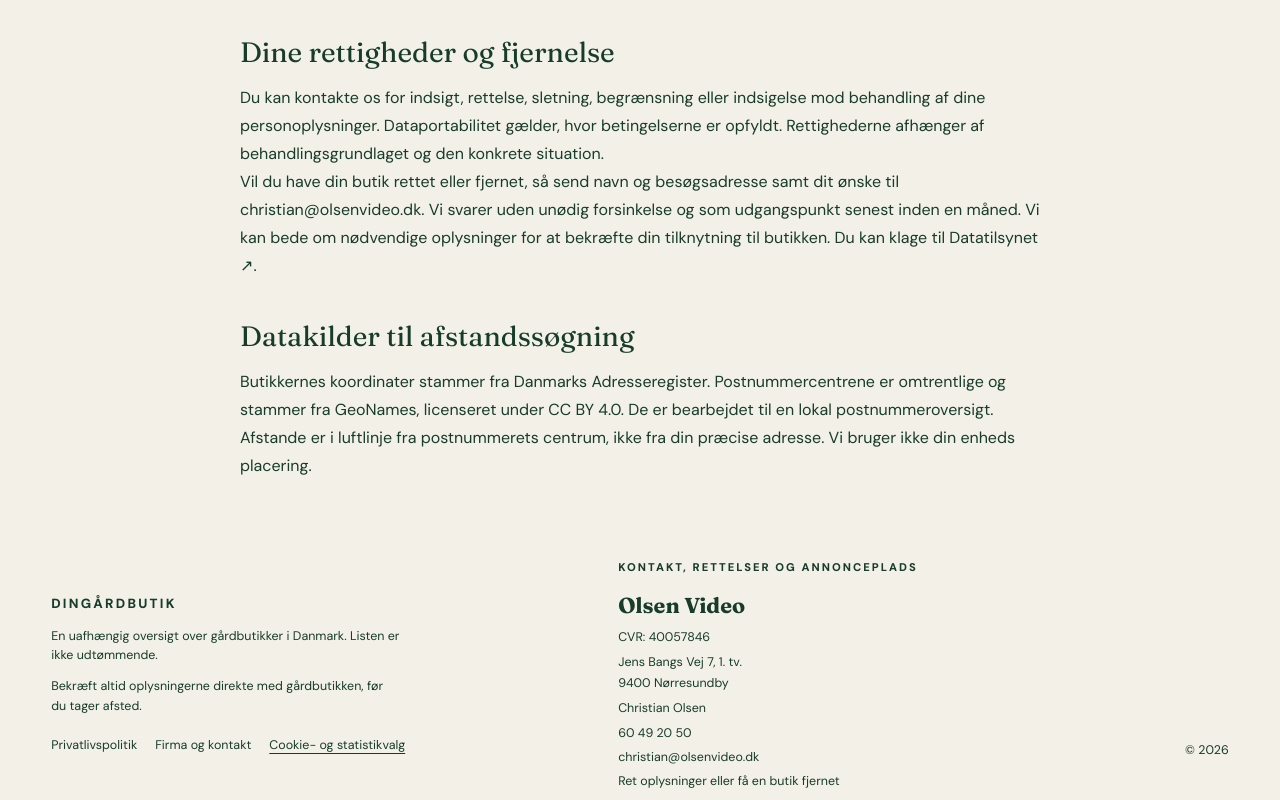
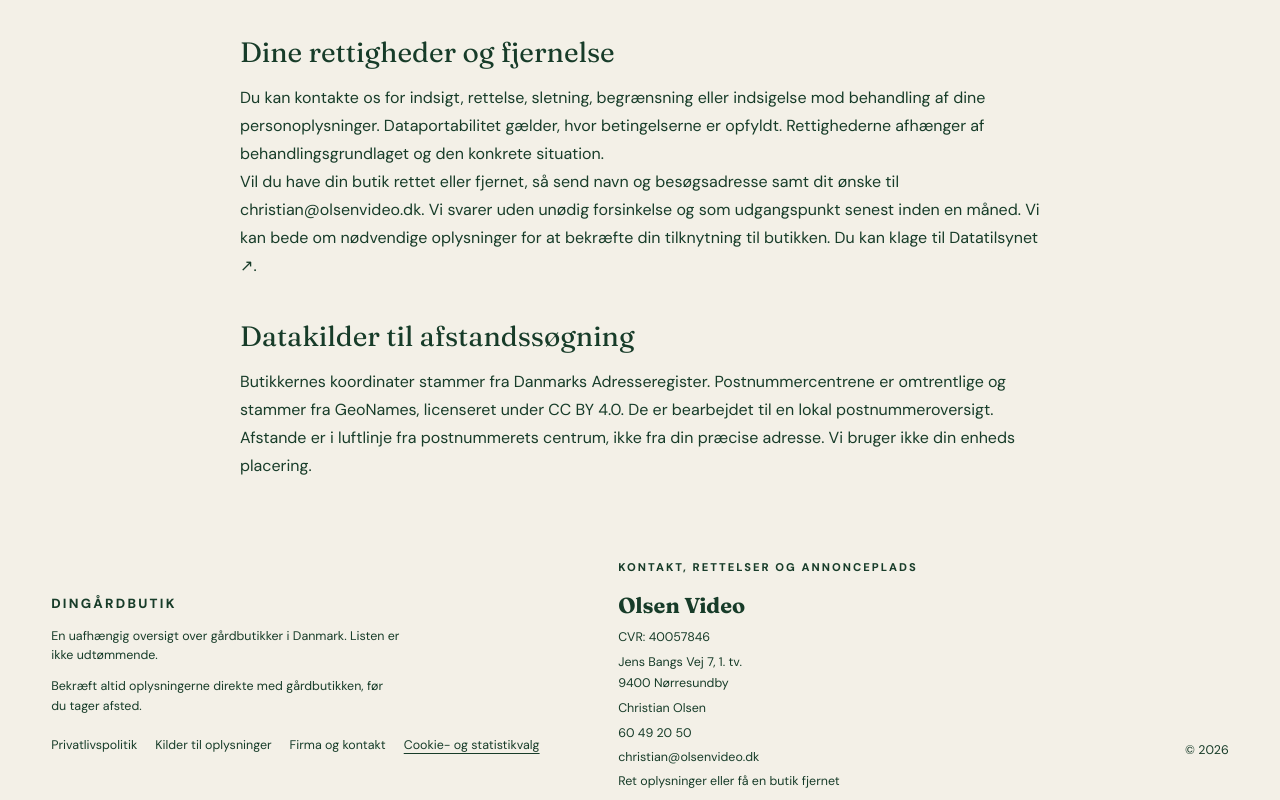
Before and after one commit to ChristianOlsen1997/dingaardbutik, a Next.js app: page /privatliv in a window 1280 px wide. Shown: the part 2030-2830 px from the top of the page. Built offline with nearby package versions, Linux system fonts and the light colour scheme.

Commit message:
Keep source and correction links in the site footer

```diff
--- a/src/app/gaardbutikker/[region]/page.tsx
+++ b/src/app/gaardbutikker/[region]/page.tsx
@@ -54,7 +54,6 @@ export default async function RegionPage({ params }: Props) {
                 {location.website && <a href={location.website} target="_blank" rel="noreferrer">Besøg {location.name} ↗</a>}
                 <a href={`https://www.google.com/maps/search/?api=1&query=${encodeURIComponent(`${location.address}, ${location.postalCode} ${location.city}`)}`} target="_blank" rel="noreferrer">Se på Google Maps ↗</a>
               </div>
-              <p className="listing-meta">{location.source && <><a href={location.source} target="_blank" rel="noreferrer">Kilde til oplysninger ↗</a> · </>}<a href={`mailto:christian@olsenvideo.dk?subject=${encodeURIComponent(`Rettelse eller fjernelse: ${location.name}`)}`}>Ret oplysninger eller få stedet fjernet</a></p>
             </article>
           ))}
         </div>
--- a/src/app/globals.css
+++ b/src/app/globals.css
@@ -101,7 +101,6 @@ button, a { -webkit-tap-highlight-color:transparent; }
 .postcode-options label { display:flex; align-items:center; gap:12px; font-size:.8rem; margin:12px 0; }
 .postcode-options select { background:var(--cream); color:var(--forest); border:1px solid var(--line); padding:8px; font:inherit; }
 .location-distance { display:block; margin-top:7px; font-size:.76rem; }
-.listing-meta { font-size:.76rem; line-height:1.6; }
 .location-summary { scroll-margin-block:24px; }
 .about-strip { position:relative; z-index:3; display:grid; background:var(--paper); grid-template-columns:38fr 62fr; gap:30px; padding:56px 0; border-bottom:1px solid var(--line); }
 .about-strip p { margin:0; }
--- a/src/app/privatliv/page.tsx
+++ b/src/app/privatliv/page.tsx
@@ -8,7 +8,7 @@ export const metadata: Metadata = { title: "Privatlivspolitik | Din Gårdbutik",
 export default function PrivacyPage() {
   return <div className="page-frame"><header className="site-header"><Link className="wordmark" href="/">dingårdbutik</Link></header><main className="legal-page"><Link href="/">← Til oversigten</Link><h1>Privatlivspolitik</h1><p>Senest opdateret 11. oktober 2026.</p>
     <h2>Hvem er ansvarlig?</h2><p>Din Gårdbutik drives af Olsen Video, CVR 40057846, Jens Bangs Vej 7, 1. tv., 9400 Nørresundby. Christian Olsen er dataansvarlig og kan kontaktes på <a href="mailto:christian@olsenvideo.dk">christian@olsenvideo.dk</a> eller <a href="tel:+4560492050">60 49 20 50</a>.</p>
-    <h2>Oplysninger om gårdbutikker</h2><p>Vi viser butikkens eller producentens navn, besøgsadresse, offentligt erhvervstelefonnummer, hjemmeside og en kort beskrivelse af udvalget. Oplysninger om en enkeltmandsvirksomhed kan også være personoplysninger.</p><p>Formålet er at hjælpe besøgende med at finde og kontakte lokale producenter. Vi bruger butikkernes egne hjemmesider og offentlige erhvervsprofiler, producentforeninger, turistbureauer, offentlige virksomheds- og adresseregistre samt forslag fra producenter og brugere. Forslag kontrolleres så vidt muligt mod offentlige kilder. Vi indsamler ikke CPR-numre eller følsomme oplysninger til oversigten.</p><p>Når oplysningerne er personoplysninger, er behandlingsgrundlaget vores legitime interesse i at drive en oplysende oversigt over lokale producenter og brugernes interesse i at finde dem, jf. GDPR artikel 6, stk. 1, litra f. Vi begrænser oplysningerne til det, der er relevant for at besøge eller kontakte virksomheden, og tager hensyn til indsigelser og ønsker om fjernelse. At oplysninger er offentlige, ophæver ikke dine rettigheder.</p><p>Butiksoplysningerne offentliggøres for sidens besøgende og kan indekseres af søgemaskiner. Vi opbevarer oplysninger og kildegrundlag, mens butikken indgår i oversigten og oplysningerne er relevante. Oplysninger rettes eller fjernes, når vi bliver bekendt med fejl, ophør eller en berettiget anmodning. Søgemaskiners kopier kan være synlige, indtil de opdateres.</p>
+    <h2 id="butiksoplysninger">Oplysninger om gårdbutikker</h2><p>Vi viser butikkens eller producentens navn, besøgsadresse, offentligt erhvervstelefonnummer, hjemmeside og en kort beskrivelse af udvalget. Oplysninger om en enkeltmandsvirksomhed kan også være personoplysninger.</p><p>Formålet er at hjælpe besøgende med at finde og kontakte lokale producenter. Vi bruger butikkernes egne hjemmesider og offentlige erhvervsprofiler, producentforeninger, turistbureauer, offentlige virksomheds- og adresseregistre samt forslag fra producenter og brugere. Forslag kontrolleres så vidt muligt mod offentlige kilder. Vi indsamler ikke CPR-numre eller følsomme oplysninger til oversigten.</p><p>Når oplysningerne er personoplysninger, er behandlingsgrundlaget vores legitime interesse i at drive en oplysende oversigt over lokale producenter og brugernes interesse i at finde dem, jf. GDPR artikel 6, stk. 1, litra f. Vi begrænser oplysningerne til det, der er relevant for at besøge eller kontakte virksomheden, og tager hensyn til indsigelser og ønsker om fjernelse. At oplysninger er offentlige, ophæver ikke dine rettigheder.</p><p>Butiksoplysningerne offentliggøres for sidens besøgende og kan indekseres af søgemaskiner. Vi opbevarer oplysninger og kildegrundlag, mens butikken indgår i oversigten og oplysningerne er relevante. Oplysninger rettes eller fjernes, når vi bliver bekendt med fejl, ophør eller en berettiget anmodning. Søgemaskiners kopier kan være synlige, indtil de opdateres.</p>
     <h2>Henvendelser</h2><p>Hvis du skriver eller ringer til os, behandler vi dine kontaktoplysninger og indholdet af din henvendelse for at kunne besvare den. Grundlaget er artikel 6, stk. 1, litra f; ved tilbud og aftaler er det artikel 6, stk. 1, litra b. Almindelige henvendelser slettes som udgangspunkt senest 12 måneder efter afslutning, medmindre de er nødvendige for en fortsat aftale, en konkret tvist eller en lovpligtig opbevaring. Regnskabsmateriale opbevares efter bogføringsreglerne.</p>
     <section id="statistik"><h2>Statistik og browserlagring</h2><p>Vercel Web Analytics indlæses kun efter dit samtykke. Du kan afvise statistik og stadig bruge hele siden. Statistik bruges til at forstå besøg og forbedre oversigten; samtykke er behandlingsgrundlaget, jf. artikel 6, stk. 1, litra a.</p><p>Vercel kan registrere sideadresse, tidspunkt, henvisende side, browser, enhedstype og omtrentligt geografisk område. Vercel beskriver løsningen som statistik uden statistikcookies med en kortvarig identifikation, der udløber efter 24 timer. Vi sender ikke søgefeltets indhold eller særlige klikbegivenheder til statistikken og fjerner forespørgselsparametre fra de sideadresser, vi sender.</p><p>Dit ja eller nej samt tidspunktet gemmes i browserens localStorage under <code>dingaardbutik-statistics-v1</code>. Valget gælder i 180 dage og anvendes kun til at huske dit statistikvalg. Er browserlagring blokeret, gælder valget kun for det aktuelle besøg. Ved tilbagetrækning stopper fremtidig statistik; siden genindlæses for at fjerne statistikscriptet. Tilbagetrækning ændrer ikke lovligheden af tidligere behandling.</p><StatisticsSettingsButton /><p><a href="https://vercel.com/docs/analytics/privacy-policy" target="_blank" rel="noreferrer">Vercels oplysninger om statistik og privatliv ↗</a></p></section>
     <h2>Drift og eksterne tjenester</h2><p>Siden hostes hos Vercel Inc. Levering og sikring af siden indebærer behandling af tekniske oplysninger som IP-adresse og anmodningsdata. Formålet er drift, sikkerhed og fejlfinding, og grundlaget er artikel 6, stk. 1, litra f. Vercel og relevante underleverandører behandler driftsdata; e-mailhenvendelser håndteres gennem vores mailtjeneste. Tekniske data opbevares efter tjenesternes drifts- og sikkerhedsbehov.</p><p>Vercels globale infrastruktur kan indebære behandling uden for EU/EØS, herunder i USA. Vercels databehandleraftale beskriver brugen af EU-Kommissionens standardkontraktbestemmelser ved relevante overførsler. Kontakt os for oplysninger om de garantier, der gælder for vores behandling. <a href="https://vercel.com/legal/dpa" target="_blank" rel="noreferrer">Læs Vercels databehandleraftale ↗</a>.</p><p>Kortet på siden er et lokalt Danmarkskort. Google Maps, Instagram, Facebook og butikkernes hjemmesider åbnes via almindelige links. Der indlæses ikke indlejrede kort eller sociale medier. Når du følger et link, gælder den eksterne tjenestes egen privatlivspolitik. Skrifttyper leveres fra siden; besøgende henter dem ikke fra Google Fonts.</p>
--- a/src/components/LocationItem.tsx
+++ b/src/components/LocationItem.tsx
@@ -35,7 +35,6 @@ export function LocationItem({ location, expanded, onExpandedChange, distance }:
             {mapsUrl && <a href={mapsUrl} target="_blank" rel="noreferrer">Se adresse på Google Maps <span aria-hidden="true">↗</span></a>}
           </div>
           <p className="travel-note">{isOnline ? "Se aktuelle leveringsvilkår og udvalg i webshoppen." : "Kontakt gerne gårdbutikken før dit besøg for at høre om det aktuelle udvalg."}</p>
-          <p className="listing-meta">{location.source && <><a href={location.source} target="_blank" rel="noreferrer">Kilde til oplysninger ↗</a><span> · </span></>}<a href={`mailto:christian@olsenvideo.dk?subject=${encodeURIComponent(`Rettelse eller fjernelse: ${location.name}`)}`}>Ret oplysninger eller få stedet fjernet</a></p>
         </div>
       </div>
     </article>
--- a/src/components/SiteFooter.tsx
+++ b/src/components/SiteFooter.tsx
@@ -3,7 +3,7 @@ import { StatisticsSettingsButton } from "@/components/PrivacyControls";
 
 export function SiteFooter() {
   return <footer id="tilfoej" className="footer">
-    <div><span className="wordmark">dingårdbutik</span><p>En uafhængig oversigt over gårdbutikker i Danmark. Listen er ikke udtømmende.</p><p>Bekræft altid oplysningerne direkte med gårdbutikken, før du tager afsted.</p><nav className="legal-links" aria-label="Privatliv og oplysninger"><Link href="/privatliv">Privatlivspolitik</Link><Link href="/kontakt">Firma og kontakt</Link><StatisticsSettingsButton /></nav></div>
+    <div><span className="wordmark">dingårdbutik</span><p>En uafhængig oversigt over gårdbutikker i Danmark. Listen er ikke udtømmende.</p><p>Bekræft altid oplysningerne direkte med gårdbutikken, før du tager afsted.</p><nav className="legal-links" aria-label="Privatliv og oplysninger"><Link href="/privatliv">Privatlivspolitik</Link><Link href="/privatliv#butiksoplysninger">Kilder til oplysninger</Link><Link href="/kontakt">Firma og kontakt</Link><StatisticsSettingsButton /></nav></div>
     <div id="annoncering" className="advertising-contact"><p className="eyebrow">Kontakt, rettelser og annonceplads</p><strong>Olsen Video</strong><span>CVR: 40057846</span><address>Jens Bangs Vej 7, 1. tv.<br />9400 Nørresundby</address><span>Christian Olsen</span><a href="tel:+4560492050">60 49 20 50</a><a href="mailto:christian@olsenvideo.dk">christian@olsenvideo.dk</a><Link href="/kontakt#rettelser">Ret oplysninger eller få en butik fjernet</Link></div>
     <p>© {new Date().getFullYear()}</p>
   </footer>;
```
Also changed, not shown: research/privacy-operations-2026-10-11.txt.
